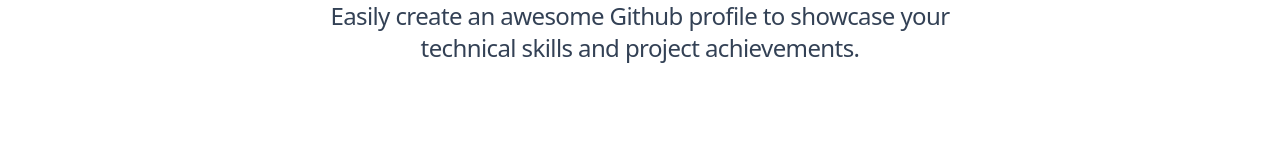
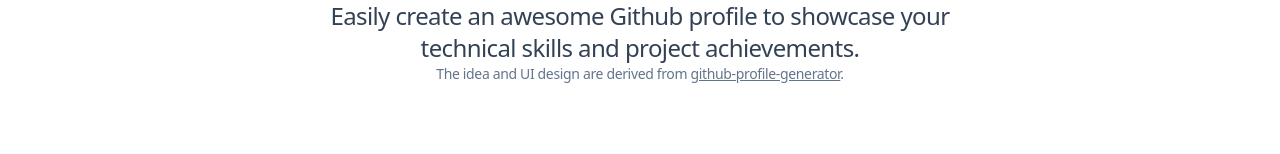
Before and after one commit to weijunext/github-bio-generator, a Next.js app: page / in a window 1280 px wide. Shown: the part 400-554 px from the top of the page. Built offline with nearby package versions, Linux system fonts and the light colour scheme; no server answers.

Commit message:
feat: tip

```diff
--- a/app/page.tsx
+++ b/app/page.tsx
@@ -23,7 +23,19 @@
         </h1>
         <p className="mx-auto mt-6 max-w-2xl text-2xl tracking-tight text-slate-700 dark:text-slate-500">
           Easily create an awesome Github profile to showcase your technical
-          skills and project achievements.
+          skills and project achievements.{" "}
+        </p>
+        <p className="text-sm tracking-tight text-slate-500">
+          The idea and UI design are derived from{" "}
+          <a
+            href="https://github.com/wuyasong/github-profile-generator"
+            target="_blank"
+            rel="noopener norefferer nofollow"
+            className="underline"
+          >
+            github-profile-generator
+          </a>
+          .
         </p>
       </div>
       <Generator />
```
